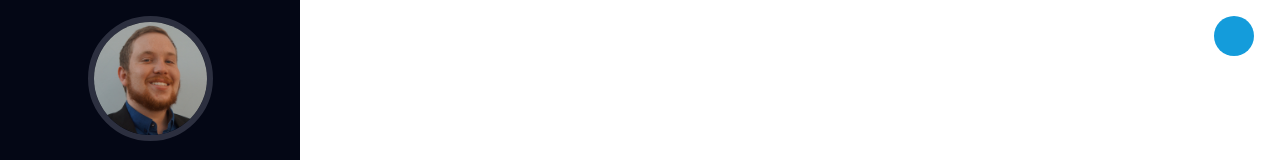
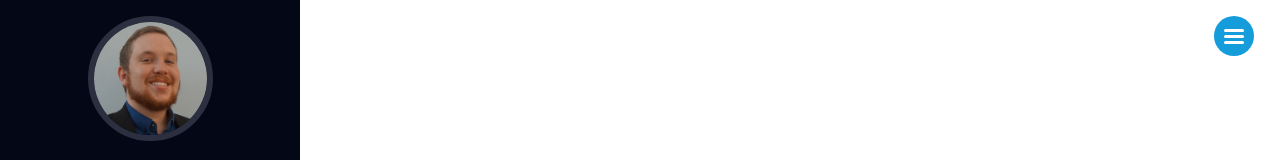
Before and after one commit to LucianoDLima/Michael-Ackermann-portfolio, a React (Vite) app: page / in a window 1280 px wide. Shown: the top 160 px of the page. Built offline with nearby package versions, Linux system fonts and the light colour scheme.

Commit message:
finished the design of the buttons plus their animations

```diff
--- a/src/App.tsx
+++ b/src/App.tsx
@@ -1,23 +1,30 @@
-import { useState } from 'react'
-import Navbar from './pages/Navbar/Navbar'
-import OverlayButton from './components/OverlayButton/OverlayButton'
-import ArrowIcon from './assets/images/arrow-icon.svg'
+import { useState } from 'react';
+import Navbar from './pages/Navbar/Navbar';
+import OverlayButton from './components/OverlayButton/OverlayButton';
+import ArrowIcon from './assets/images/arrow-icon.svg';
 
 function App() {
-  const [isNavbarHidden, setIsNavbarHidden] = useState(false)
+  const [isNavbarHidden, setIsNavbarHidden] = useState(false);
 
   const hideNavigationBar = (): void => {
-    setIsNavbarHidden(prevState => !prevState)
-  }
+    setIsNavbarHidden((prevState) => !prevState);
+  };
 
   return (
     <>
-      <OverlayButton btnType='menu-button' onClick={() => hideNavigationBar()}/>
-      <OverlayButton btnType={`back-to-top visible`} icon={ArrowIcon}/>
+      <OverlayButton
+        btnType="menu-button"
+        active={isNavbarHidden ? 'open' : ''}
+        onClick={() => hideNavigationBar()}
+      />
+      <OverlayButton btnType={`back-to-top visible`} icon={ArrowIcon} />
 
-      <Navbar navBarHide={isNavbarHidden ? 'hide' : ''}/>
+      <Navbar
+        navBarHide={isNavbarHidden ? 'hide' : ''}
+        tabIndex={isNavbarHidden ? -1 : 0}
+      />
     </>
-  )
+  );
 }
 
-export default App
+export default App;
--- a/src/components/NavigationItems/NavigationItems.tsx
+++ b/src/components/NavigationItems/NavigationItems.tsx
@@ -10,7 +10,11 @@ interface Pages {
   icon: string,
 }
 
-const NavigationItems = () => {
+interface Props {
+  tabIndex: number
+}
+
+const NavigationItems = ({tabIndex}: Props) => {
 
   const pages: Pages[] = [
     {
@@ -38,7 +42,7 @@ const NavigationItems = () => {
 
   const pagesRender: JSX.Element[] = pages.map((page: Pages) => {
     return (
-      <li key={page.page} tabIndex={0}>
+      <li key={page.page} tabIndex={tabIndex}>
         <div className='page-navigation__icon' style={{background: `url('${page.icon}')`}}/>
         <a>{page.page}</a>
       </li>
--- a/src/components/OverlayButton/OverlayButton.tsx
+++ b/src/components/OverlayButton/OverlayButton.tsx
@@ -1,18 +1,20 @@
 import React, { MouseEventHandler } from 'react';
 
 interface OverlayButtonProps {
+  active?: string
   btnType: string
   onClick?: MouseEventHandler
   icon?: string
 }
 
-const OverlayButton = ({ btnType, onClick, icon }: OverlayButtonProps) => {
+const OverlayButton = ({ active, btnType, onClick, icon }: OverlayButtonProps) => {
   return (
     <button
-      className={`overlay-button  ${btnType}`}
+      className={`overlay-button ${active} ${btnType}`}
       onClick={onClick}
       tabIndex={0}
     >
+      <span></span>
       <img className='moveUpDown' src={icon}/>
     </button>
   );
--- a/src/components/OverlayButton/overlayButton.scss
+++ b/src/components/OverlayButton/overlayButton.scss
@@ -1,12 +1,13 @@
 @use '../../styleVariables/_color' as *;
 @use '../../styleVariables/_animation' as *;
+@use '../../styleVariables/_spacing' as *;
 
 // General button style
 .overlay-button {
   position: absolute;
   right: 2%;
-  width: 40px;
-  height: 40px;
+  width: map-get($med-gaps, '100');
+  height: map-get($med-gaps, '100');
   border-radius: 50%;
   background-color: map-get($ui-colors, 'accent');
   border: none;
@@ -16,6 +17,52 @@
 // The top hamburguer button that hides the navigation bar on the left
 .menu-button {
   top: 2%;
+  display: flex;
+  justify-content: center;
+  align-items: center;
+  overflow: hidden;
+
+  // Hamburguer illustration
+  span {
+    display: flex;
+    width: map-get($min-gaps, '600');
+    height: 0.188rem;
+    background-color: rgb(255, 255, 255);
+    border-radius: map-get($min-gaps, '000');
+    transition: all map-get($speed, 'fast') ease-in-out;
+
+    &::before,
+    &::after {
+      content: '';
+      position: absolute;
+      width: map-get($min-gaps, '600');
+      height: 0.188rem;
+      background-color: white;
+      border-radius: map-get($min-gaps, '000');
+      transition: all map-get($speed, 'fast') ease-in-out;
+    }
+
+    &::before {
+      transform: translateY(map-get($min-gaps, '100') - (map-get($min-gaps, '100') * 2));
+    }
+    &::after {
+      transform: translateY(map-get($min-gaps, '100'));
+    }
+  }
+
+  // Animation to make the X if it has the below class
+
+  &.open span {
+    background-color: map-get($ui-colors, 'accent');
+
+    &::before {
+      transform: rotate(45deg);
+    }
+
+    &::after {
+      transform: rotate(-45deg);
+    }
+  }
 }
 
 // The bottom button pointing up that takes you back to the top
--- a/src/components/SocialMedias/SocialMedias.tsx
+++ b/src/components/SocialMedias/SocialMedias.tsx
@@ -9,14 +9,18 @@ interface SocialMediaList {
   link: string;
 }
 
-const SocialMedias = () => {
+interface Props {
+  tabIndex: number
+}
+
+const SocialMedias = ({tabIndex}: Props) => {
   // Opens a new tab directing to the link
   const directToLink = (link: string): void => {
     window.open(link, '_blank');
   };
 
   // Same as above, except it's when you press Enter instead of clicking
-  const directToLinkOnKeyDown = (e: React.KeyboardEvent, link: string) => {
+  const directToLinkOnKeyDown = (e: React.KeyboardEvent, link: string): void => {
     if (e.key === 'Enter') {
       directToLink(link);
     }
@@ -45,7 +49,7 @@ const SocialMedias = () => {
       return (
         <li
           key={sm.name}
-          tabIndex={0}
+          tabIndex={tabIndex}
           onKeyDown={(e) => directToLinkOnKeyDown(e, sm.link)}
         >
           <div onClick={() => directToLink(sm.link)}>
--- a/src/main.css
+++ b/src/main.css
@@ -18,7 +18,7 @@ body {
     transform: translateY(0);
   }
   50% {
-    transform: translateY(-5px);
+    transform: translateY(-0.313rem);
   }
   100% {
     transform: translateY(0);
@@ -125,8 +125,8 @@ header.hide {
 .overlay-button {
   position: absolute;
   right: 2%;
-  width: 40px;
-  height: 40px;
+  width: 2.5rem;
+  height: 2.5rem;
   border-radius: 50%;
   background-color: hsl(199deg, 83%, 47%);
   border: none;
@@ -135,6 +135,42 @@ header.hide {
 
 .menu-button {
   top: 2%;
+  display: flex;
+  justify-content: center;
+  align-items: center;
+  overflow: hidden;
+}
+.menu-button span {
+  display: flex;
+  width: 1.25rem;
+  height: 0.188rem;
+  background-color: rgb(255, 255, 255);
+  border-radius: 0.25rem;
+  transition: all 175ms ease-in-out;
+}
+.menu-button span::before, .menu-button span::after {
+  content: "";
+  position: absolute;
+  width: 1.25rem;
+  height: 0.188rem;
+  background-color: white;
+  border-radius: 0.25rem;
+  transition: all 175ms ease-in-out;
+}
+.menu-button span::before {
+  transform: translateY(-0.375rem);
+}
+.menu-button span::after {
+  transform: translateY(0.375rem);
+}
+.menu-button.open span {
+  background-color: hsl(199deg, 83%, 47%);
+}
+.menu-button.open span::before {
+  transform: rotate(45deg);
+}
+.menu-button.open span::after {
+  transform: rotate(-45deg);
 }
 
 .back-to-top {
--- a/src/pages/Navbar/Navbar.tsx
+++ b/src/pages/Navbar/Navbar.tsx
@@ -3,16 +3,17 @@ import ProfileContainer from '../../components/ProfileContainer/ProfileContainer
 import NavigationItems from '../../components/NavigationItems/NavigationItems'
 import SocialMedias from '../../components/SocialMedias/SocialMedias'
 
-interface NavigationProps {
+interface Props {
   navBarHide: string
+  tabIndex: number
 }
 
-const Navbar = ({navBarHide}: NavigationProps) => {
+const Navbar = ({navBarHide, tabIndex}: Props) => {
   return (
     <header className={navBarHide}>
       <ProfileContainer />
-      <SocialMedias />
-      <NavigationItems />
+      <SocialMedias tabIndex={tabIndex}/>
+      <NavigationItems tabIndex={tabIndex} />
     </header>
   )
 }
--- a/src/styleVariables/__animation.scss
+++ b/src/styleVariables/__animation.scss
@@ -7,13 +7,13 @@ $speed: (
   'slow': 1000ms,
 );
 
-// Up and Down
+// Up and Down animation
 @keyframes moveUpDown {
   0% {
     transform: translateY(0);
   }
   50% {
-    transform: translateY(-5px);
+    transform: translateY(-.313rem);
   }
   100% {
     transform: translateY(0);
```
Also changed, not shown: 1 other file (tests, documents, lock files or other folders).
